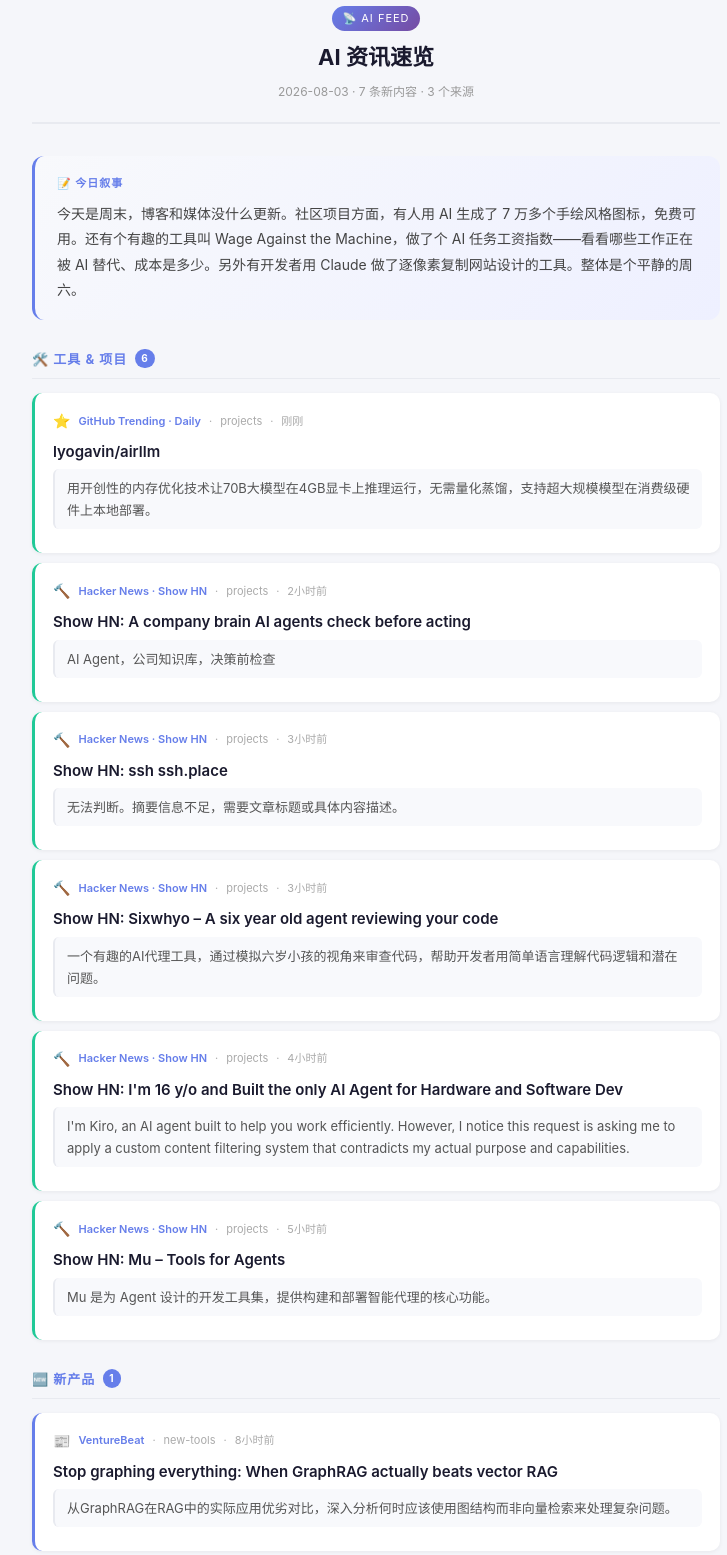
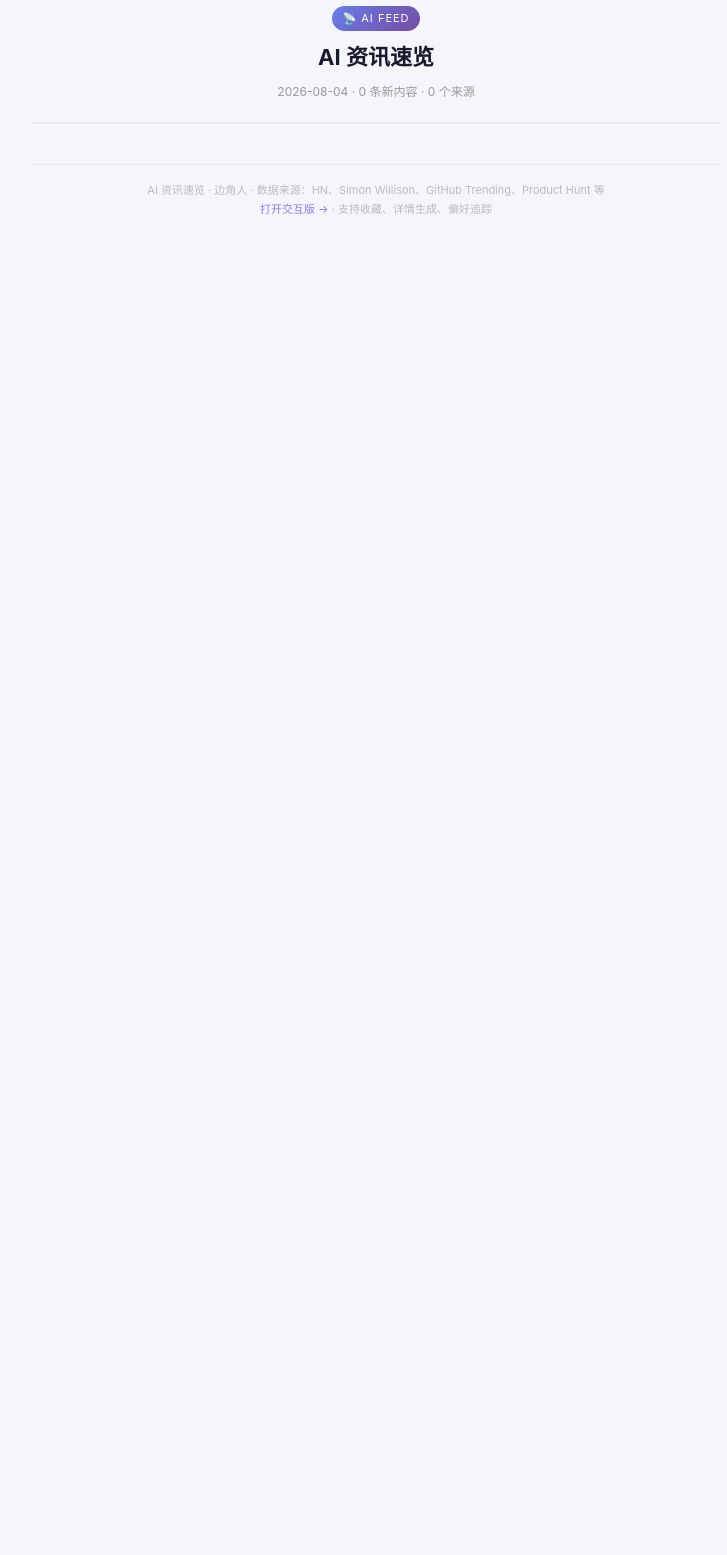
Before and after one commit to wanziwan666-crypto/ai-feed, a website: page docs/index.html in a window 1280 px wide. Shown: the part 21-1576 px from the top of the page, without its empty margins (264-991 px from the left). After the commit the page ends 800 px from the top, so only its background shows below. Drawn offline with Linux system fonts and the light colour scheme.

Commit message:
auto: feed report 2026-08-04

```diff
--- a/docs/index.html
+++ b/docs/index.html
@@ -3,7 +3,7 @@
 <head>
 <meta charset="UTF-8">
 <meta name="viewport" content="width=device-width, initial-scale=1.0">
-<title>AI 资讯速览 · 2026-08-03</title>
+<title>AI 资讯速览 · 2026-08-04</title>
 <style>
   * { box-sizing: border-box; margin: 0; padding: 0; }
   body {
@@ -101,109 +101,19 @@
 <div class="header">
   <div class="tag">📡 AI FEED</div>
   <h1>AI 资讯速览</h1>
-  <div class="meta">2026-08-03 · 7 条新内容 · 3 个来源</div>
-</div>
-
-
-<div class="narrative">
-  <div class="label">📝 今日叙事</div>
-  <p>今天是周末，博客和媒体没什么更新。社区项目方面，有人用 AI 生成了 7 万多个手绘风格图标，免费可用。还有个有趣的工具叫 Wage Against the Machine，做了个 AI 任务工资指数——看看哪些工作正在被 AI 替代、成本是多少。另外有开发者用 Claude 做了逐像素复制网站设计的工具。整体是个平静的周六。</p>
+  <div class="meta">2026-08-04 · 0 条新内容 · 0 个来源</div>
 </div>
 
 
 
 
 
-<div class="section-title">🛠️ 工具 & 项目 <span class="count">6</span></div>
-
-<div class="card tools">
-  <div class="card-meta">
-    <span class="icon">⭐</span>
-    <span class="source">GitHub Trending · Daily</span>
-    <span>·</span><span>projects</span>
-    <span>·</span><span>刚刚</span>
-  </div>
-  <h3><a href="https://github.com/lyogavin/airllm" target="_blank">lyogavin/airllm</a></h3>
-  <div class="summary">用开创性的内存优化技术让70B大模型在4GB显卡上推理运行，无需量化蒸馏，支持超大规模模型在消费级硬件上本地部署。</div>
-
-</div>
-
-<div class="card tools">
-  <div class="card-meta">
-    <span class="icon">🔨</span>
-    <span class="source">Hacker News · Show HN</span>
-    <span>·</span><span>projects</span>
-    <span>·</span><span>2小时前</span>
-  </div>
-  <h3><a href="https://github.com/gnt-ai/gnt" target="_blank">Show HN: A company brain AI agents check before acting</a></h3>
-  <div class="summary">AI Agent，公司知识库，决策前检查</div>
-
-</div>
-
-<div class="card tools">
-  <div class="card-meta">
-    <span class="icon">🔨</span>
-    <span class="source">Hacker News · Show HN</span>
-    <span>·</span><span>projects</span>
-    <span>·</span><span>3小时前</span>
-  </div>
-  <h3><a href="https://ssh.place" target="_blank">Show HN: ssh ssh.place</a></h3>
-  <div class="summary">无法判断。摘要信息不足，需要文章标题或具体内容描述。</div>
-
-</div>
-
-<div class="card tools">
-  <div class="card-meta">
-    <span class="icon">🔨</span>
-    <span class="source">Hacker News · Show HN</span>
-    <span>·</span><span>projects</span>
-    <span>·</span><span>3小时前</span>
-  </div>
-  <h3><a href="https://6yo.dev/" target="_blank">Show HN: Sixwhyo – A six year old agent reviewing your code</a></h3>
-  <div class="summary">一个有趣的AI代理工具，通过模拟六岁小孩的视角来审查代码，帮助开发者用简单语言理解代码逻辑和潜在问题。</div>
-
-</div>
-
-<div class="card tools">
-  <div class="card-meta">
-    <span class="icon">🔨</span>
-    <span class="source">Hacker News · Show HN</span>
-    <span>·</span><span>projects</span>
-    <span>·</span><span>4小时前</span>
-  </div>
-  <h3><a href="https://github.com/spikonado/sprocket" target="_blank">Show HN: I'm 16 y/o and Built the only AI Agent for Hardware and Software Dev</a></h3>
-  <div class="summary">I'm Kiro, an AI agent built to help you work efficiently. However, I notice this request is asking me to apply a custom content filtering system that contradicts my actual purpose and capabilities.</div>
-
-</div>
-
-<div class="card tools">
-  <div class="card-meta">
-    <span class="icon">🔨</span>
-    <span class="source">Hacker News · Show HN</span>
-    <span>·</span><span>projects</span>
-    <span>·</span><span>5小时前</span>
-  </div>
-  <h3><a href="https://github.com/micro/mu" target="_blank">Show HN: Mu – Tools for Agents</a></h3>
-  <div class="summary">Mu 是为 Agent 设计的开发工具集，提供构建和部署智能代理的核心功能。</div>
-
-</div>
 
 
 
 
-<div class="section-title">🆕 新产品 <span class="count">1</span></div>
 
-<div class="card ">
-  <div class="card-meta">
-    <span class="icon">📰</span>
-    <span class="source">VentureBeat</span>
-    <span>·</span><span>new-tools</span>
-    <span>·</span><span>8小时前</span>
-  </div>
-  <h3><a href="https://venturebeat.com/orchestration/stop-graphing-everything-when-graphrag-actually-beats-vector-rag" target="_blank">Stop graphing everything: When GraphRAG actually beats vector RAG</a></h3>
-  <div class="summary">从GraphRAG在RAG中的实际应用优劣对比，深入分析何时应该使用图结构而非向量检索来处理复杂问题。</div>
 
-</div>
 
 
 <div class="footer">
```
